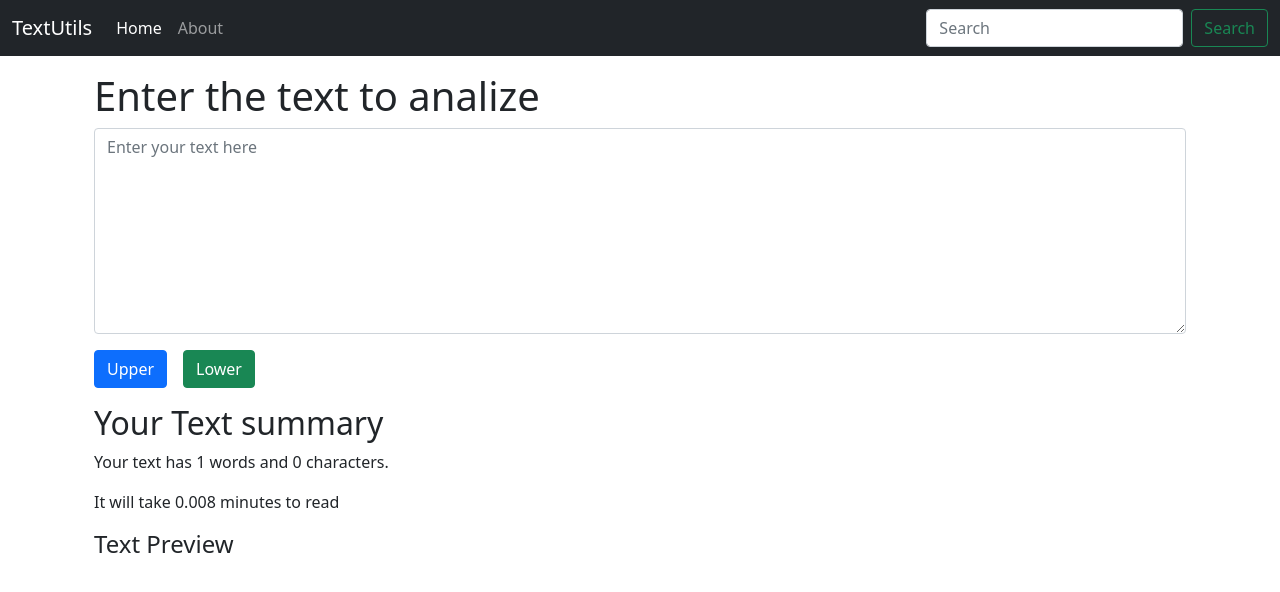
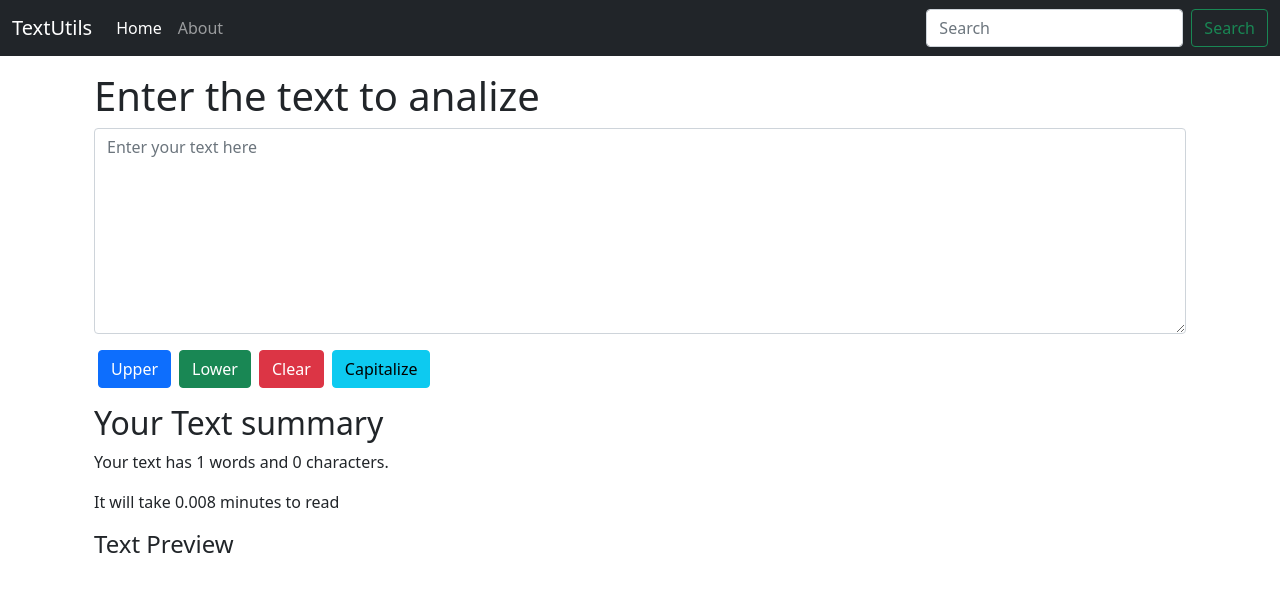
Before and after one commit to akshay98322/textutils, a React (Create React App) app: page / in a window 1280 px wide. Shown: the top 592 px of the page. Built offline with nearby package versions, Linux system fonts and the light colour scheme.

Commit message:
Added two new feature

```diff
--- a/src/components/TextForm.js
+++ b/src/components/TextForm.js
@@ -12,6 +12,20 @@ export default function TextForm(props) {
     const handleLoClick = () =>{
         let newText = text.toLowerCase();
         setText(newText);
+    }
+    // Clear Text
+    const handleClClick = () =>{
+        let newText = "";
+        setText(newText);
+    }
+    // Capatilize Text
+    const handleCapClick = () =>{
+        if (text !== ""){
+            let newText = text[0].toUpperCase() + text.substring(1).toLowerCase();
+            setText(newText);
+        } else {
+            alert("Please enter text first");
+        }
     }
     // to handle change in TextArea
     const handleOnChange = (event) =>{
@@ -28,8 +42,10 @@ export default function TextForm(props) {
             <div className="mb-3">
                 <textarea className="form-control" placeholder={placeholder} value={text} onChange={handleOnChange} id="myBox" rows="8"></textarea>
             </div>
-            <button className="btn btn-primary" onClick={handleUpClick}>Upper</button>
-            <button className="btn btn-success mx-3" onClick={handleLoClick}>Lower</button>
+            <button className="btn btn-primary mx-1" onClick={handleUpClick}>Upper</button>
+            <button className="btn btn-success mx-1" onClick={handleLoClick}>Lower</button>
+            <button className="btn btn-danger mx-1" onClick={handleClClick}>Clear</button>
+            <button className="btn btn-info mx-1" onClick={handleCapClick}>Capitalize</button>
         </div>
         <div className="container my-3">
             <h2>Your Text summary</h2>
```
